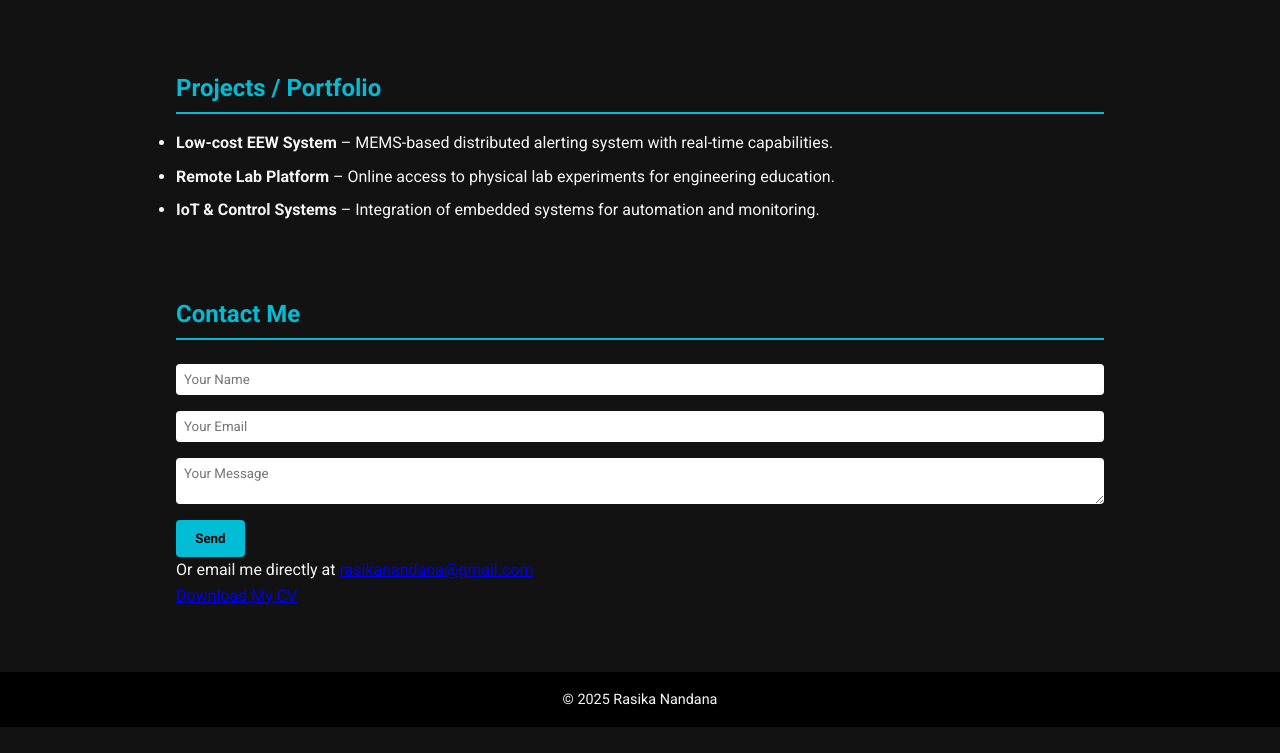
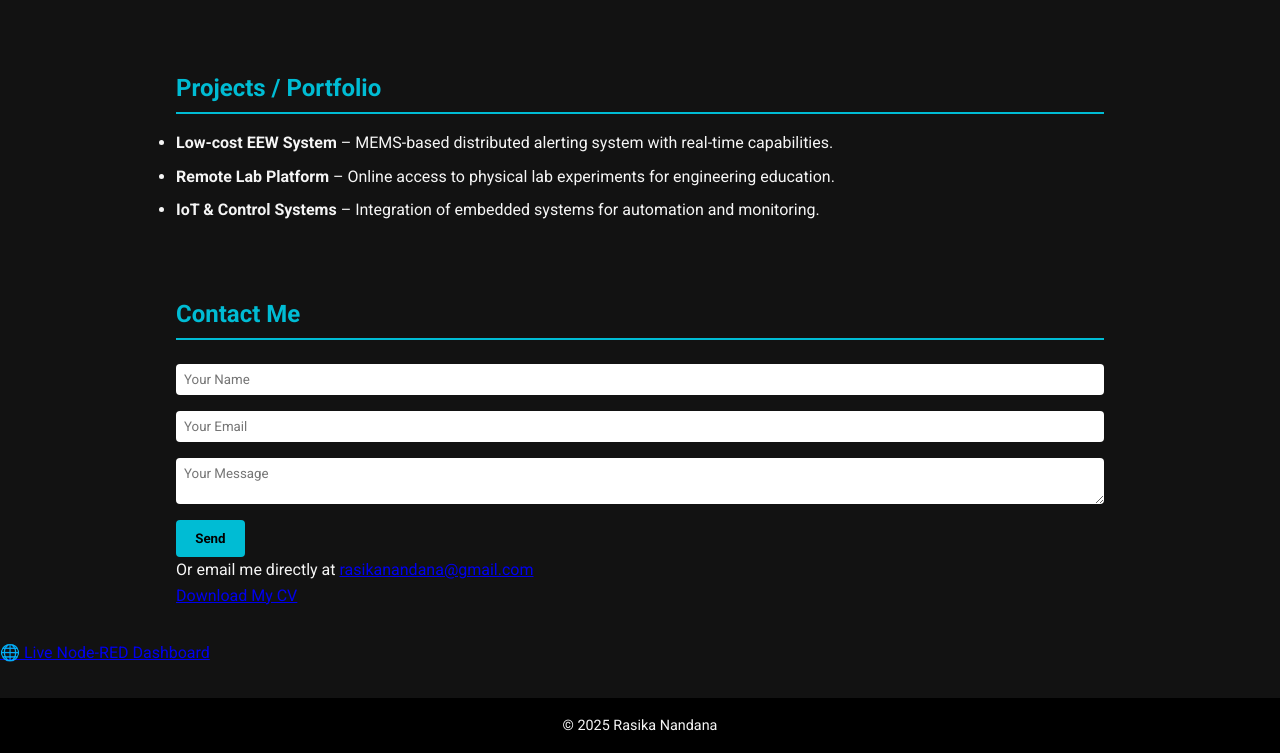
Before and after one commit to rasikanandana/rasikanandana.github.io, a plain HTML site: page index.html in a window 1280 px wide. Shown: the part 960-1713 px from the top of the page. Before the commit the page ends 1687 px from the top, so only its background shows below. Drawn offline with Linux system fonts and the light colour scheme.

Commit message:
Update index.html

```diff
--- a/index.html
+++ b/index.html
@@ -166,6 +166,15 @@
       <p>Or email me directly at <a href="mailto:rasikanandana@gmail.com">rasikanandana@gmail.com</a></p>
       <p><a href="/Rasika_CV.pdf" download>Download My CV</a></p>
     </section>
+
+
+
+    <p>
+  <a href="https://nodered.rasika.live/ui/" target="_blank" rel="noopener">
+    🌐 Live Node-RED Dashboard
+  </a>
+</p>
+
   </main>
 
   <footer>
```
